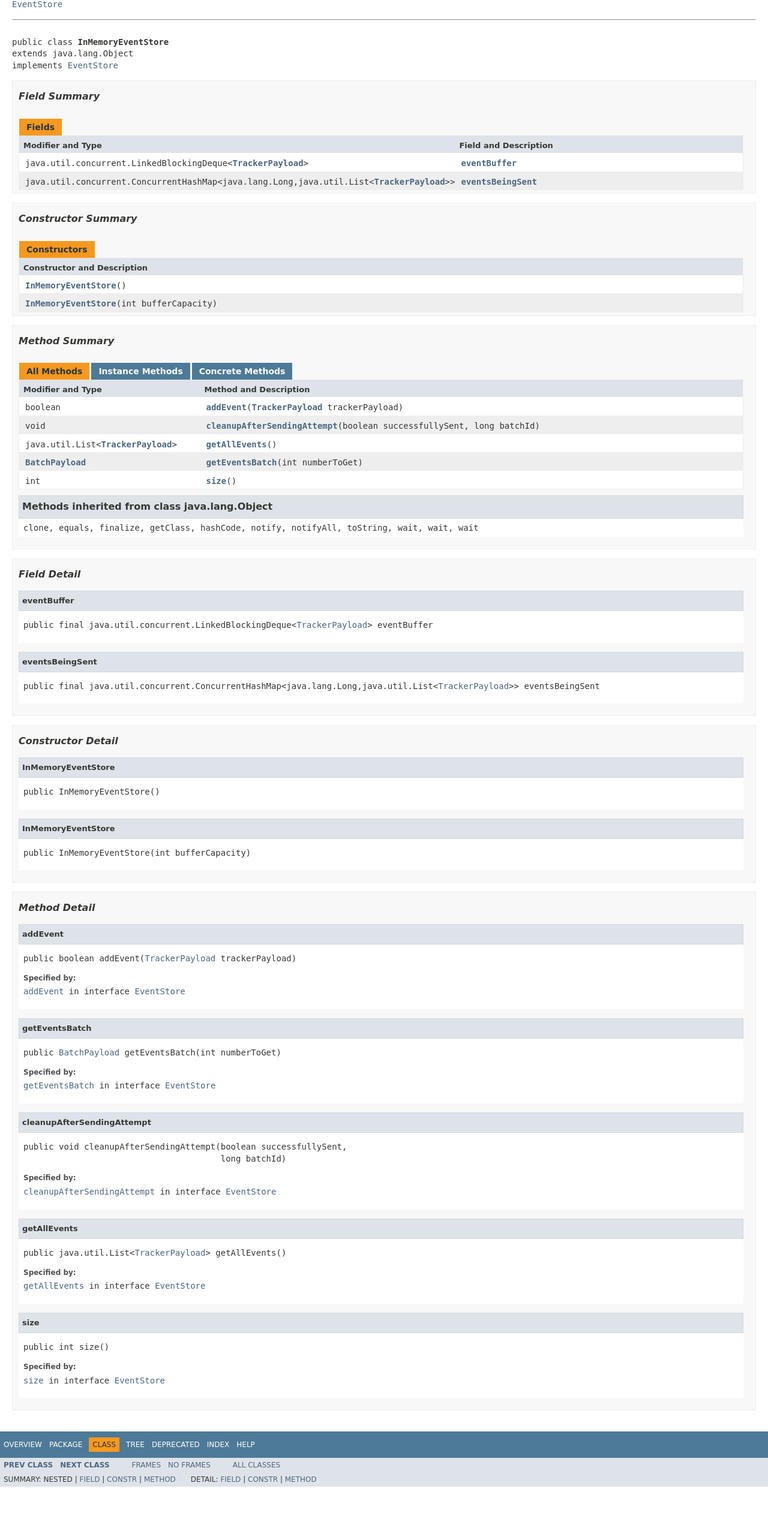
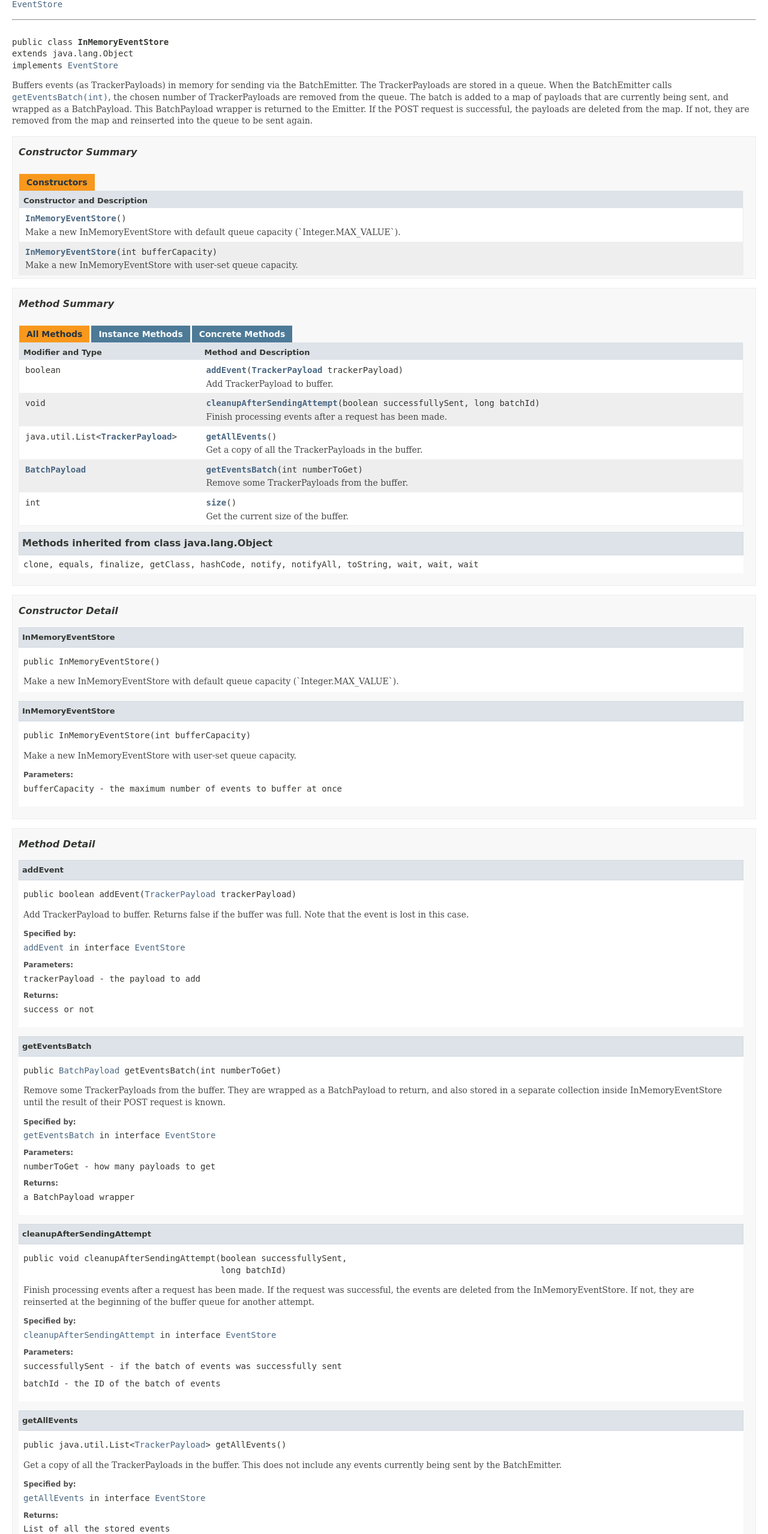
Before and after one commit to snowplow/snowplow-java-tracker, a plain HTML site: page com/snowplowanalytics/snowplow/tracker/emitter/InMemoryEventStore.html in a window 1280 px wide. Shown: the part 239-2797 px from the top of the page at 60% size. Before the commit the page ends 2718 px from the top, so only its background shows below. Drawn offline with Linux system fonts and the light colour scheme; a web font is replaced by a local one.

Commit message:
deploy: ff780bea956beb42611d29caea39e4c9c9b82acb

```diff
--- a/com/snowplowanalytics/snowplow/tracker/emitter/InMemoryEventStore.html
+++ b/com/snowplowanalytics/snowplow/tracker/emitter/InMemoryEventStore.html
@@ -73,13 +73,13 @@ var activeTableTab = "activeTableTab";
 <ul class="subNavList">
 <li>Summary:&nbsp;</li>
 <li>Nested&nbsp;|&nbsp;</li>
-<li><a href="#field.summary">Field</a>&nbsp;|&nbsp;</li>
+<li>Field&nbsp;|&nbsp;</li>
 <li><a href="#constructor.summary">Constr</a>&nbsp;|&nbsp;</li>
 <li><a href="#method.summary">Method</a></li>
 </ul>
 <ul class="subNavList">
 <li>Detail:&nbsp;</li>
-<li><a href="#field.detail">Field</a>&nbsp;|&nbsp;</li>
+<li>Field&nbsp;|&nbsp;</li>
 <li><a href="#constructor.detail">Constr</a>&nbsp;|&nbsp;</li>
 <li><a href="#method.detail">Method</a></li>
 </ul>
@@ -114,35 +114,21 @@ var activeTableTab = "activeTableTab";
 <pre>public class <span class="typeNameLabel">InMemoryEventStore</span>
 extends java.lang.Object
 implements <a href="../../../../../com/snowplowanalytics/snowplow/tracker/emitter/EventStore.html" title="interface in com.snowplowanalytics.snowplow.tracker.emitter">EventStore</a></pre>
+<div class="block">Buffers events (as TrackerPayloads) in memory for sending via the BatchEmitter.
+
+ The TrackerPayloads are stored in a queue. When the BatchEmitter calls <a href="../../../../../com/snowplowanalytics/snowplow/tracker/emitter/InMemoryEventStore.html#getEventsBatch-int-"><code>getEventsBatch(int)</code></a>,
+ the chosen number of TrackerPayloads are removed from the queue. The batch is added to a map of payloads
+ that are currently being sent, and wrapped as a BatchPayload. This BatchPayload wrapper is returned to the
+ Emitter.
+
+ If the POST request is successful, the payloads are deleted from the map.
+ If not, they are removed from the map and reinserted into the queue to be sent again.</div>
 </li>
 </ul>
 </div>
 <div class="summary">
 <ul class="blockList">
 <li class="blockList">
-<!-- =========== FIELD SUMMARY =========== -->
-<ul class="blockList">
-<li class="blockList"><a name="field.summary">
-<!--   -->
-</a>
-<h3>Field Summary</h3>
-<table class="memberSummary" border="0" cellpadding="3" cellspacing="0" summary="Field Summary table, listing fields, and an explanation">
-<caption><span>Fields</span><span class="tabEnd">&nbsp;</span></caption>
-<tr>
-<th class="colFirst" scope="col">Modifier and Type</th>
-<th class="colLast" scope="col">Field and Description</th>
-</tr>
-<tr class="altColor">
-<td class="colFirst"><code>java.util.concurrent.LinkedBlockingDeque&lt;<a href="../../../../../com/snowplowanalytics/snowplow/tracker/payload/TrackerPayload.html" title="class in com.snowplowanalytics.snowplow.tracker.payload">TrackerPayload</a>&gt;</code></td>
-<td class="colLast"><code><span class="memberNameLink"><a href="../../../../../com/snowplowanalytics/snowplow/tracker/emitter/InMemoryEventStore.html#eventBuffer">eventBuffer</a></span></code>&nbsp;</td>
-</tr>
-<tr class="rowColor">
-<td class="colFirst"><code>java.util.concurrent.ConcurrentHashMap&lt;java.lang.Long,java.util.List&lt;<a href="../../../../../com/snowplowanalytics/snowplow/tracker/payload/TrackerPayload.html" title="class in com.snowplowanalytics.snowplow.tracker.payload">TrackerPayload</a>&gt;&gt;</code></td>
-<td class="colLast"><code><span class="memberNameLink"><a href="../../../../../com/snowplowanalytics/snowplow/tracker/emitter/InMemoryEventStore.html#eventsBeingSent">eventsBeingSent</a></span></code>&nbsp;</td>
-</tr>
-</table>
-</li>
-</ul>
 <!-- ======== CONSTRUCTOR SUMMARY ======== -->
 <ul class="blockList">
 <li class="blockList"><a name="constructor.summary">
@@ -155,10 +141,14 @@ implements <a href="../../../../../com/snowplowanalytics/snowplow/tracker/emitte
 <th class="colOne" scope="col">Constructor and Description</th>
 </tr>
 <tr class="altColor">
-<td class="colOne"><code><span class="memberNameLink"><a href="../../../../../com/snowplowanalytics/snowplow/tracker/emitter/InMemoryEventStore.html#InMemoryEventStore--">InMemoryEventStore</a></span>()</code>&nbsp;</td>
+<td class="colOne"><code><span class="memberNameLink"><a href="../../../../../com/snowplowanalytics/snowplow/tracker/emitter/InMemoryEventStore.html#InMemoryEventStore--">InMemoryEventStore</a></span>()</code>
+<div class="block">Make a new InMemoryEventStore with default queue capacity (`Integer.MAX_VALUE`).</div>
+</td>
 </tr>
 <tr class="rowColor">
-<td class="colOne"><code><span class="memberNameLink"><a href="../../../../../com/snowplowanalytics/snowplow/tracker/emitter/InMemoryEventStore.html#InMemoryEventStore-int-">InMemoryEventStore</a></span>(int&nbsp;bufferCapacity)</code>&nbsp;</td>
+<td class="colOne"><code><span class="memberNameLink"><a href="../../../../../com/snowplowanalytics/snowplow/tracker/emitter/InMemoryEventStore.html#InMemoryEventStore-int-">InMemoryEventStore</a></span>(int&nbsp;bufferCapacity)</code>
+<div class="block">Make a new InMemoryEventStore with user-set queue capacity.</div>
+</td>
 </tr>
 </table>
 </li>
@@ -177,24 +167,34 @@ implements <a href="../../../../../com/snowplowanalytics/snowplow/tracker/emitte
 </tr>
 <tr id="i0" class="altColor">
 <td class="colFirst"><code>boolean</code></td>
-<td class="colLast"><code><span class="memberNameLink"><a href="../../../../../com/snowplowanalytics/snowplow/tracker/emitter/InMemoryEventStore.html#addEvent-com.snowplowanalytics.snowplow.tracker.payload.TrackerPayload-">addEvent</a></span>(<a href="../../../../../com/snowplowanalytics/snowplow/tracker/payload/TrackerPayload.html" title="class in com.snowplowanalytics.snowplow.tracker.payload">TrackerPayload</a>&nbsp;trackerPayload)</code>&nbsp;</td>
+<td class="colLast"><code><span class="memberNameLink"><a href="../../../../../com/snowplowanalytics/snowplow/tracker/emitter/InMemoryEventStore.html#addEvent-com.snowplowanalytics.snowplow.tracker.payload.TrackerPayload-">addEvent</a></span>(<a href="../../../../../com/snowplowanalytics/snowplow/tracker/payload/TrackerPayload.html" title="class in com.snowplowanalytics.snowplow.tracker.payload">TrackerPayload</a>&nbsp;trackerPayload)</code>
+<div class="block">Add TrackerPayload to buffer.</div>
+</td>
 </tr>
 <tr id="i1" class="rowColor">
 <td class="colFirst"><code>void</code></td>
 <td class="colLast"><code><span class="memberNameLink"><a href="../../../../../com/snowplowanalytics/snowplow/tracker/emitter/InMemoryEventStore.html#cleanupAfterSendingAttempt-boolean-long-">cleanupAfterSendingAttempt</a></span>(boolean&nbsp;successfullySent,
-                          long&nbsp;batchId)</code>&nbsp;</td>
+                          long&nbsp;batchId)</code>
+<div class="block">Finish processing events after a request has been made.</div>
+</td>
 </tr>
 <tr id="i2" class="altColor">
 <td class="colFirst"><code>java.util.List&lt;<a href="../../../../../com/snowplowanalytics/snowplow/tracker/payload/TrackerPayload.html" title="class in com.snowplowanalytics.snowplow.tracker.payload">TrackerPayload</a>&gt;</code></td>
-<td class="colLast"><code><span class="memberNameLink"><a href="../../../../../com/snowplowanalytics/snowplow/tracker/emitter/InMemoryEventStore.html#getAllEvents--">getAllEvents</a></span>()</code>&nbsp;</td>
+<td class="colLast"><code><span class="memberNameLink"><a href="../../../../../com/snowplowanalytics/snowplow/tracker/emitter/InMemoryEventStore.html#getAllEvents--">getAllEvents</a></span>()</code>
+<div class="block">Get a copy of all the TrackerPayloads in the buffer.</div>
+</td>
 </tr>
 <tr id="i3" class="rowColor">
 <td class="colFirst"><code><a href="../../../../../com/snowplowanalytics/snowplow/tracker/emitter/BatchPayload.html" title="class in com.snowplowanalytics.snowplow.tracker.emitter">BatchPayload</a></code></td>
-<td class="colLast"><code><span class="memberNameLink"><a href="../../../../../com/snowplowanalytics/snowplow/tracker/emitter/InMemoryEventStore.html#getEventsBatch-int-">getEventsBatch</a></span>(int&nbsp;numberToGet)</code>&nbsp;</td>
+<td class="colLast"><code><span class="memberNameLink"><a href="../../../../../com/snowplowanalytics/snowplow/tracker/emitter/InMemoryEventStore.html#getEventsBatch-int-">getEventsBatch</a></span>(int&nbsp;numberToGet)</code>
+<div class="block">Remove some TrackerPayloads from the buffer.</div>
+</td>
 </tr>
 <tr id="i4" class="altColor">
 <td class="colFirst"><code>int</code></td>
-<td class="colLast"><code><span class="memberNameLink"><a href="../../../../../com/snowplowanalytics/snowplow/tracker/emitter/InMemoryEventStore.html#size--">size</a></span>()</code>&nbsp;</td>
+<td class="colLast"><code><span class="memberNameLink"><a href="../../../../../com/snowplowanalytics/snowplow/tracker/emitter/InMemoryEventStore.html#size--">size</a></span>()</code>
+<div class="block">Get the current size of the buffer.</div>
+</td>
 </tr>
 </table>
 <ul class="blockList">
@@ -212,32 +212,6 @@ implements <a href="../../../../../com/snowplowanalytics/snowplow/tracker/emitte
 <div class="details">
 <ul class="blockList">
 <li class="blockList">
-<!-- ============ FIELD DETAIL =========== -->
-<ul class="blockList">
-<li class="blockList"><a name="field.detail">
-<!--   -->
-</a>
-<h3>Field Detail</h3>
-<a name="eventBuffer">
-<!--   -->
-</a>
-<ul class="blockList">
-<li class="blockList">
-<h4>eventBuffer</h4>
-<pre>public final&nbsp;java.util.concurrent.LinkedBlockingDeque&lt;<a href="../../../../../com/snowplowanalytics/snowplow/tracker/payload/TrackerPayload.html" title="class in com.snowplowanalytics.snowplow.tracker.payload">TrackerPayload</a>&gt; eventBuffer</pre>
-</li>
-</ul>
-<a name="eventsBeingSent">
-<!--   -->
-</a>
-<ul class="blockListLast">
-<li class="blockList">
-<h4>eventsBeingSent</h4>
-<pre>public final&nbsp;java.util.concurrent.ConcurrentHashMap&lt;java.lang.Long,java.util.List&lt;<a href="../../../../../com/snowplowanalytics/snowplow/tracker/payload/TrackerPayload.html" title="class in com.snowplowanalytics.snowplow.tracker.payload">TrackerPayload</a>&gt;&gt; eventsBeingSent</pre>
-</li>
-</ul>
-</li>
-</ul>
 <!-- ========= CONSTRUCTOR DETAIL ======== -->
 <ul class="blockList">
 <li class="blockList"><a name="constructor.detail">
@@ -251,6 +225,7 @@ implements <a href="../../../../../com/snowplowanalytics/snowplow/tracker/emitte
 <li class="blockList">
 <h4>InMemoryEventStore</h4>
 <pre>public&nbsp;InMemoryEventStore()</pre>
+<div class="block">Make a new InMemoryEventStore with default queue capacity (`Integer.MAX_VALUE`).</div>
 </li>
 </ul>
 <a name="InMemoryEventStore-int-">
@@ -260,6 +235,11 @@ implements <a href="../../../../../com/snowplowanalytics/snowplow/tracker/emitte
 <li class="blockList">
 <h4>InMemoryEventStore</h4>
 <pre>public&nbsp;InMemoryEventStore(int&nbsp;bufferCapacity)</pre>
+<div class="block">Make a new InMemoryEventStore with user-set queue capacity.</div>
+<dl>
+<dt><span class="paramLabel">Parameters:</span></dt>
+<dd><code>bufferCapacity</code> - the maximum number of events to buffer at once</dd>
+</dl>
 </li>
 </ul>
 </li>
@@ -277,9 +257,15 @@ implements <a href="../../../../../com/snowplowanalytics/snowplow/tracker/emitte
 <li class="blockList">
 <h4>addEvent</h4>
 <pre>public&nbsp;boolean&nbsp;addEvent(<a href="../../../../../com/snowplowanalytics/snowplow/tracker/payload/TrackerPayload.html" title="class in com.snowplowanalytics.snowplow.tracker.payload">TrackerPayload</a>&nbsp;trackerPayload)</pre>
+<div class="block">Add TrackerPayload to buffer. Returns false if the buffer was full.
+ Note that the event is lost in this case.</div>
 <dl>
 <dt><span class="overrideSpecifyLabel">Specified by:</span></dt>
 <dd><code><a href="../../../../../com/snowplowanalytics/snowplow/tracker/emitter/EventStore.html#addEvent-com.snowplowanalytics.snowplow.tracker.payload.TrackerPayload-">addEvent</a></code>&nbsp;in interface&nbsp;<code><a href="../../../../../com/snowplowanalytics/snowplow/tracker/emitter/EventStore.html" title="interface in com.snowplowanalytics.snowplow.tracker.emitter">EventStore</a></code></dd>
+<dt><span class="paramLabel">Parameters:</span></dt>
+<dd><code>trackerPayload</code> - the payload to add</dd>
+<dt><span class="returnLabel">Returns:</span></dt>
+<dd>success or not</dd>
 </dl>
 </li>
 </ul>
@@ -290,9 +276,15 @@ implements <a href="../../../../../com/snowplowanalytics/snowplow/tracker/emitte
 <li class="blockList">
 <h4>getEventsBatch</h4>
 <pre>public&nbsp;<a href="../../../../../com/snowplowanalytics/snowplow/tracker/emitter/BatchPayload.html" title="class in com.snowplowanalytics.snowplow.tracker.emitter">BatchPayload</a>&nbsp;getEventsBatch(int&nbsp;numberToGet)</pre>
+<div class="block">Remove some TrackerPayloads from the buffer. They are wrapped as a BatchPayload to return,
+ and also stored in a separate collection inside InMemoryEventStore until the result of their POST request is known.</div>
 <dl>
 <dt><span class="overrideSpecifyLabel">Specified by:</span></dt>
 <dd><code><a href="../../../../../com/snowplowanalytics/snowplow/tracker/emitter/EventStore.html#getEventsBatch-int-">getEventsBatch</a></code>&nbsp;in interface&nbsp;<code><a href="../../../../../com/snowplowanalytics/snowplow/tracker/emitter/EventStore.html" title="interface in com.snowplowanalytics.snowplow.tracker.emitter">EventStore</a></code></dd>
+<dt><span class="paramLabel">Parameters:</span></dt>
+<dd><code>numberToGet</code> - how many payloads to get</dd>
+<dt><span class="returnLabel">Returns:</span></dt>
+<dd>a BatchPayload wrapper</dd>
 </dl>
 </li>
 </ul>
@@ -304,9 +296,15 @@ implements <a href="../../../../../com/snowplowanalytics/snowplow/tracker/emitte
 <h4>cleanupAfterSendingAttempt</h4>
 <pre>public&nbsp;void&nbsp;cleanupAfterSendingAttempt(boolean&nbsp;successfullySent,
                                        long&nbsp;batchId)</pre>
+<div class="block">Finish processing events after a request has been made. If the request was successful,
+ the events are deleted from the InMemoryEventStore. If not, they are reinserted at the beginning
+ of the buffer queue for another attempt.</div>
 <dl>
 <dt><span class="overrideSpecifyLabel">Specified by:</span></dt>
 <dd><code><a href="../../../../../com/snowplowanalytics/snowplow/tracker/emitter/EventStore.html#cleanupAfterSendingAttempt-boolean-long-">cleanupAfterSendingAttempt</a></code>&nbsp;in interface&nbsp;<code><a href="../../../../../com/snowplowanalytics/snowplow/tracker/emitter/EventStore.html" title="interface in com.snowplowanalytics.snowplow.tracker.emitter">EventStore</a></code></dd>
+<dt><span class="paramLabel">Parameters:</span></dt>
+<dd><code>successfullySent</code> - if the batch of events was successfully sent</dd>
+<dd><code>batchId</code> - the ID of the batch of events</dd>
 </dl>
 </li>
 </ul>
@@ -317,9 +315,13 @@ implements <a href="../../../../../com/snowplowanalytics/snowplow/tracker/emitte
 <li class="blockList">
 <h4>getAllEvents</h4>
 <pre>public&nbsp;java.util.List&lt;<a href="../../../../../com/snowplowanalytics/snowplow/tracker/payload/TrackerPayload.html" title="class in com.snowplowanalytics.snowplow.tracker.payload">TrackerPayload</a>&gt;&nbsp;getAllEvents()</pre>
+<div class="block">Get a copy of all the TrackerPayloads in the buffer. This does not include any events
+ currently being sent by the BatchEmitter.</div>
 <dl>
 <dt><span class="overrideSpecifyLabel">Specified by:</span></dt>
 <dd><code><a href="../../../../../com/snowplowanalytics/snowplow/tracker/emitter/EventStore.html#getAllEvents--">getAllEvents</a></code>&nbsp;in interface&nbsp;<code><a href="../../../../../com/snowplowanalytics/snowplow/tracker/emitter/EventStore.html" title="interface in com.snowplowanalytics.snowplow.tracker.emitter">EventStore</a></code></dd>
+<dt><span class="returnLabel">Returns:</span></dt>
+<dd>List of all the stored events</dd>
 </dl>
 </li>
 </ul>
@@ -330,9 +332,13 @@ implements <a href="../../../../../com/snowplowanalytics/snowplow/tracker/emitte
 <li class="blockList">
 <h4>size</h4>
 <pre>public&nbsp;int&nbsp;size()</pre>
+<div class="block">Get the current size of the buffer. This does not include any events
+ currently being sent by the BatchEmitter.</div>
 <dl>
 <dt><span class="overrideSpecifyLabel">Specified by:</span></dt>
 <dd><code><a href="../../../../../com/snowplowanalytics/snowplow/tracker/emitter/EventStore.html#size--">size</a></code>&nbsp;in interface&nbsp;<code><a href="../../../../../com/snowplowanalytics/snowplow/tracker/emitter/EventStore.html" title="interface in com.snowplowanalytics.snowplow.tracker.emitter">EventStore</a></code></dd>
+<dt><span class="returnLabel">Returns:</span></dt>
+<dd>number of events currently in the buffer</dd>
 </dl>
 </li>
 </ul>
@@ -389,13 +395,13 @@ implements <a href="../../../../../com/snowplowanalytics/snowplow/tracker/emitte
 <ul class="subNavList">
 <li>Summary:&nbsp;</li>
 <li>Nested&nbsp;|&nbsp;</li>
-<li><a href="#field.summary">Field</a>&nbsp;|&nbsp;</li>
+<li>Field&nbsp;|&nbsp;</li>
 <li><a href="#constructor.summary">Constr</a>&nbsp;|&nbsp;</li>
 <li><a href="#method.summary">Method</a></li>
 </ul>
 <ul class="subNavList">
 <li>Detail:&nbsp;</li>
-<li><a href="#field.detail">Field</a>&nbsp;|&nbsp;</li>
+<li>Field&nbsp;|&nbsp;</li>
 <li><a href="#constructor.detail">Constr</a>&nbsp;|&nbsp;</li>
 <li><a href="#method.detail">Method</a></li>
 </ul>
```
Also changed, not shown: com/snowplowanalytics/snowplow/tracker/emitter/EventStore.html (+47 -6 lines), com/snowplowanalytics/snowplow/tracker/emitter/package-summary.html (+6 -2 lines), index-all.html (+42 -18 lines).
